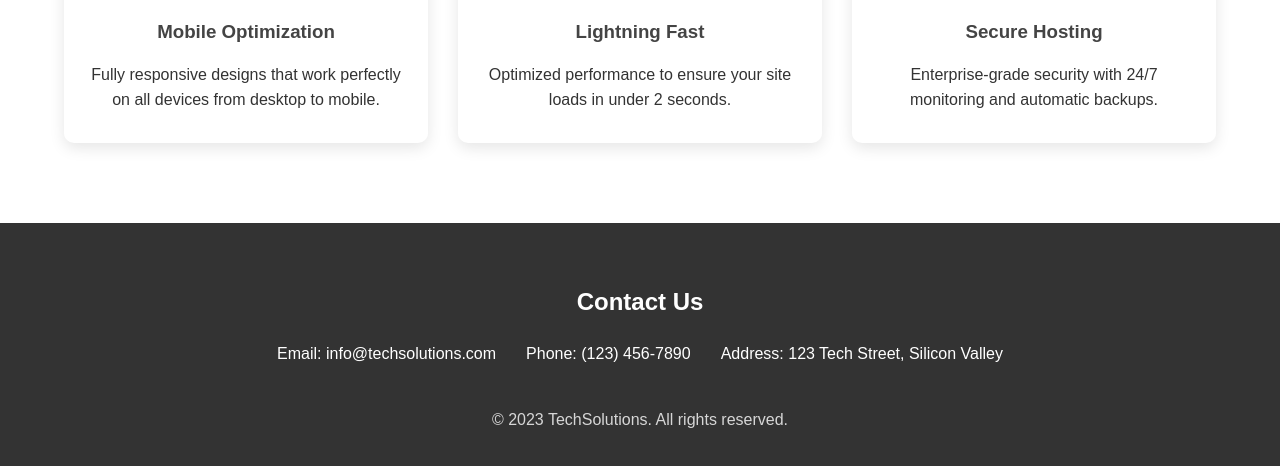
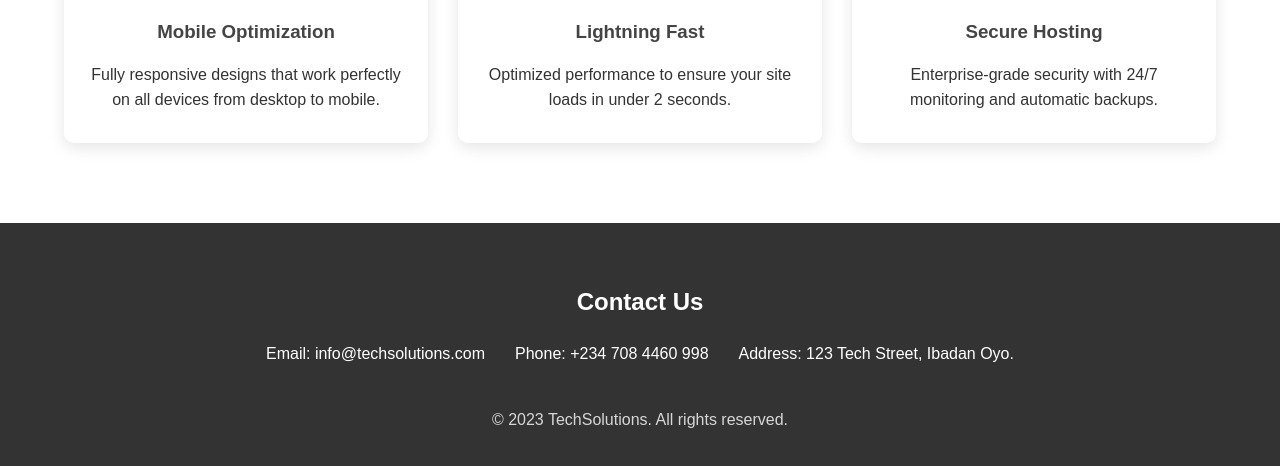
Before and after one commit to Oluwasegun122/mt_profile, a plain HTML site: page index.html in a window 1280 px wide. Shown: the part 626-1092 px from the top of the page. Drawn offline with Linux system fonts and the light colour scheme.

Commit message:
Update index.html

```diff
--- a/index.html
+++ b/index.html
@@ -236,8 +236,8 @@
             <h2>Contact Us</h2>
             <div class="contact-info">
                 <p>Email: info@techsolutions.com</p>
-                <p>Phone: (123) 456-7890</p>
-                <p>Address: 123 Tech Street, Silicon Valley</p>
+                <p>Phone: +234 708 4460 998</p>
+                <p>Address: 123 Tech Street, Ibadan Oyo.</p>
             </div>
             <p class="copyright">© 2023 TechSolutions. All rights reserved.</p>
         </div>
```
